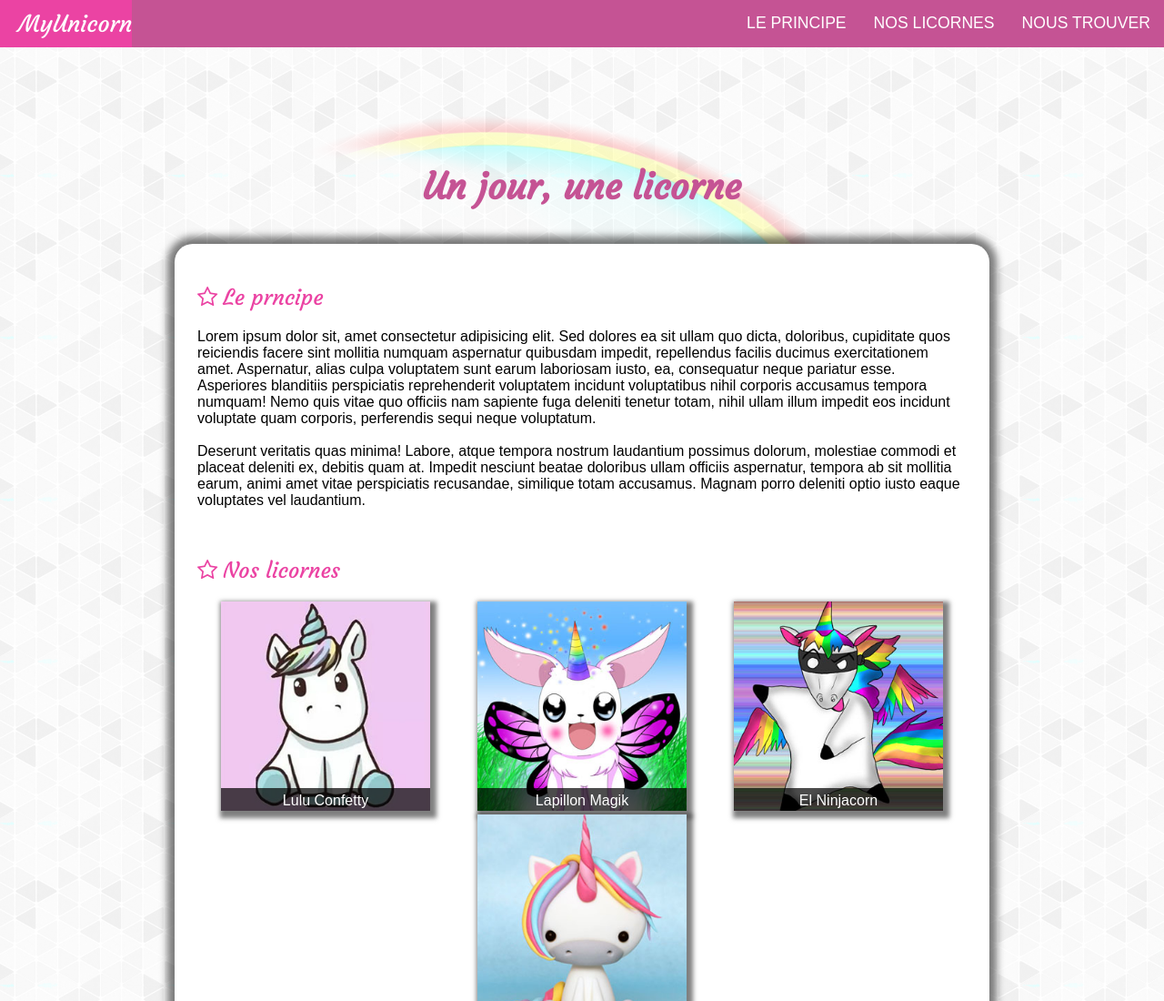
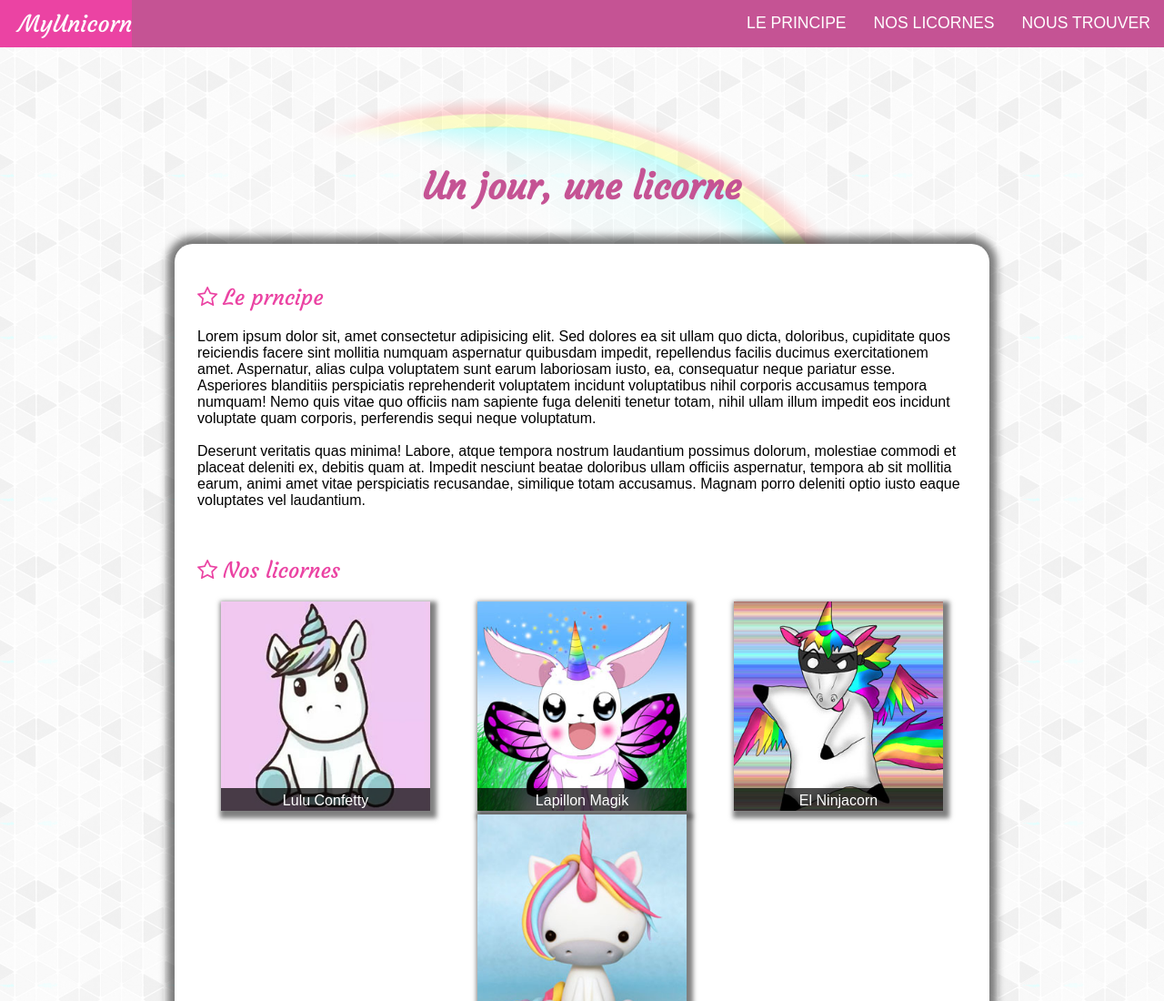
Before and after one commit to M-Lalaina/html-css_1, a plain HTML site: page index.html in a window 1280 px wide. Shown: the top 1100 px of the page at 91% size. Drawn offline with Linux system fonts and the light colour scheme; files whose address does not match are found by name.

Commit message:
modification du fichier css

```diff
--- a/sheets.css
+++ b/sheets.css
@@ -16,7 +16,7 @@ h1 {
   padding: 10% 0 3% 0;
   margin: 0;
   /* background= je lui ai assigné les propriétés "no-repeat" pour que l'image de fond ne se répète pas,"center" pour centrer l'image et 70px pour sa position*/
-  background: url(assetss/rainbow.png) no-repeat center 75px;
+  background: url(assetss/rainbow.png) no-repeat center 55px;
   color: #c55394;
   text-align: center;
 }
```
